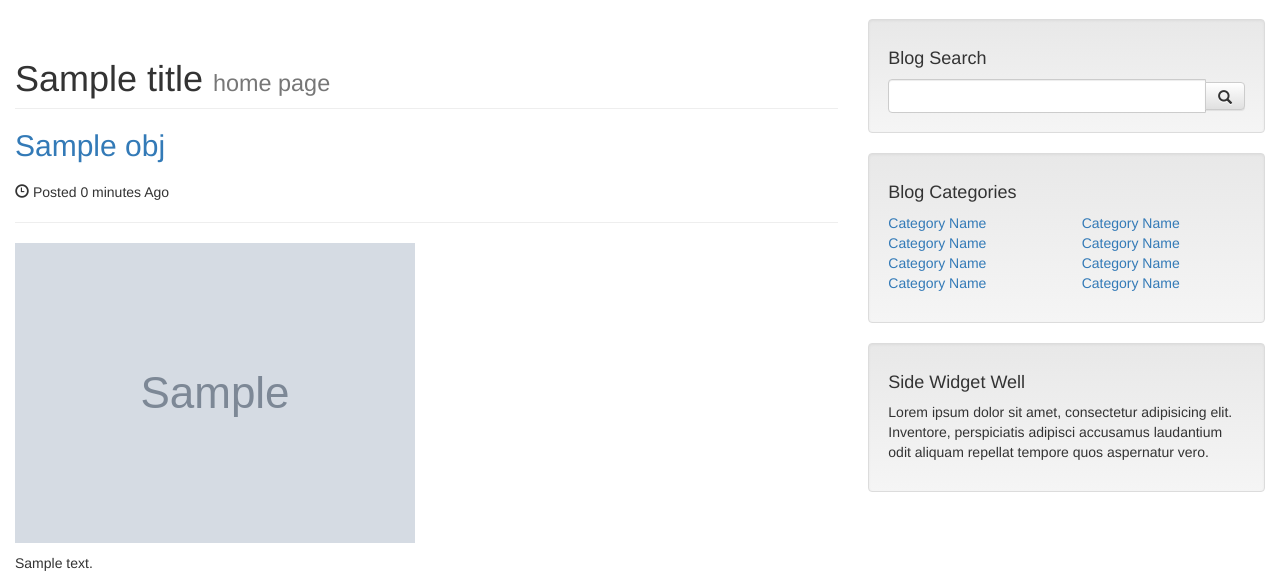
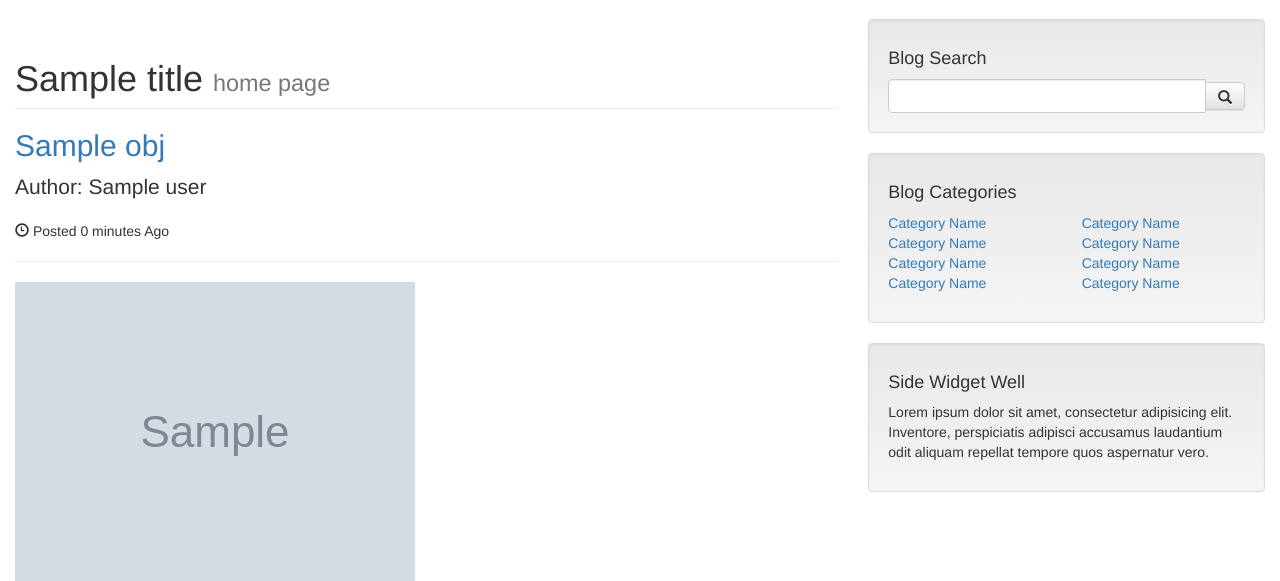
Before and after one commit to Ngahu/Bloging, a Django app: template mysite/Posts/templates/base.html in a window 1280 px wide. Shown: the part 51-632 px from the top of the page. Run offline with Django 3.2, Linux system fonts and the light colour scheme; the template is opened without the code that fills it: most values are stand-ins (such as "Sample title", 1, 10 or a date in 2020); grey boxes marked "Sample" are stand-in pictures; parts of the project's set-up code (start-up, migrations or seed data) failed here and were passed over; some libraries are stand-ins or nearby versions.

Commit message:
associating a user to a post using a foreign key

```diff
--- a/mysite/Posts/models.py
+++ b/mysite/Posts/models.py
@@ -4,7 +4,7 @@ from django.db import models
 from django.core.urlresolvers import reverse
 from django.db.models.signals import pre_save
 from django.utils.text import slugify
-
+from django.conf import settings
 
 def upload_location(instance,filename):
     return "%s/%s" %(instance.id,filename)
@@ -12,6 +12,7 @@ def upload_location(instance,filename):
 
 
 class Post(models.Model):
+    user = models.ForeignKey(settings.AUTH_USER_MODEL,default=1)
     title = models.CharField(max_length=100)
     slug = models.SlugField(unique=True)
     height_field = models.IntegerField(default=0)
--- a/mysite/Posts/templates/base.html
+++ b/mysite/Posts/templates/base.html
@@ -67,7 +67,7 @@
                     <a href=' {{ obj.get_absolute_url }} '> {{obj.title}}  </a>
                 </h2>
                 <p class="lead">
-                    <!--by <a href=""> UserName Here</a> -->
+                    Author:   {{obj.user}}
                 </p>
                  <p><span class="glyphicon glyphicon-time"></span> Posted   {{obj.timestamp |timesince}}  Ago </p>
                 <hr>
--- a/mysite/Posts/templates/post_detail.html
+++ b/mysite/Posts/templates/post_detail.html
@@ -17,8 +17,9 @@
 
     {{instance.content |linebreaks}} <br>
     {{instance.timestamp}} <br>
-
-
+    {% if instance.user.get_full_name %}
+<h2>Author:   {{instance.user.get_full_name}} </h2>
+    {% endif %}
 
 </div>
 
--- a/mysite/Posts/views.py
+++ b/mysite/Posts/views.py
@@ -15,6 +15,7 @@ def post_create(request):
     form = PostForm(request.POST or None,request.FILES or None)
     if  form.is_valid():
         instance = form.save(commit=False)
+        instance.user = request.user
         #print form.cleaned_data.get("title") ##checking if the form is complete ok
         instance.save()
         return HttpResponseRedirect(instance.get_absolute_url()) #incharge of the redirecting after the form is successfuly filled
```
Also changed, not shown: mysite/Posts/migrations/0002_post_user.py (added), mysite/db.sqlite3.
